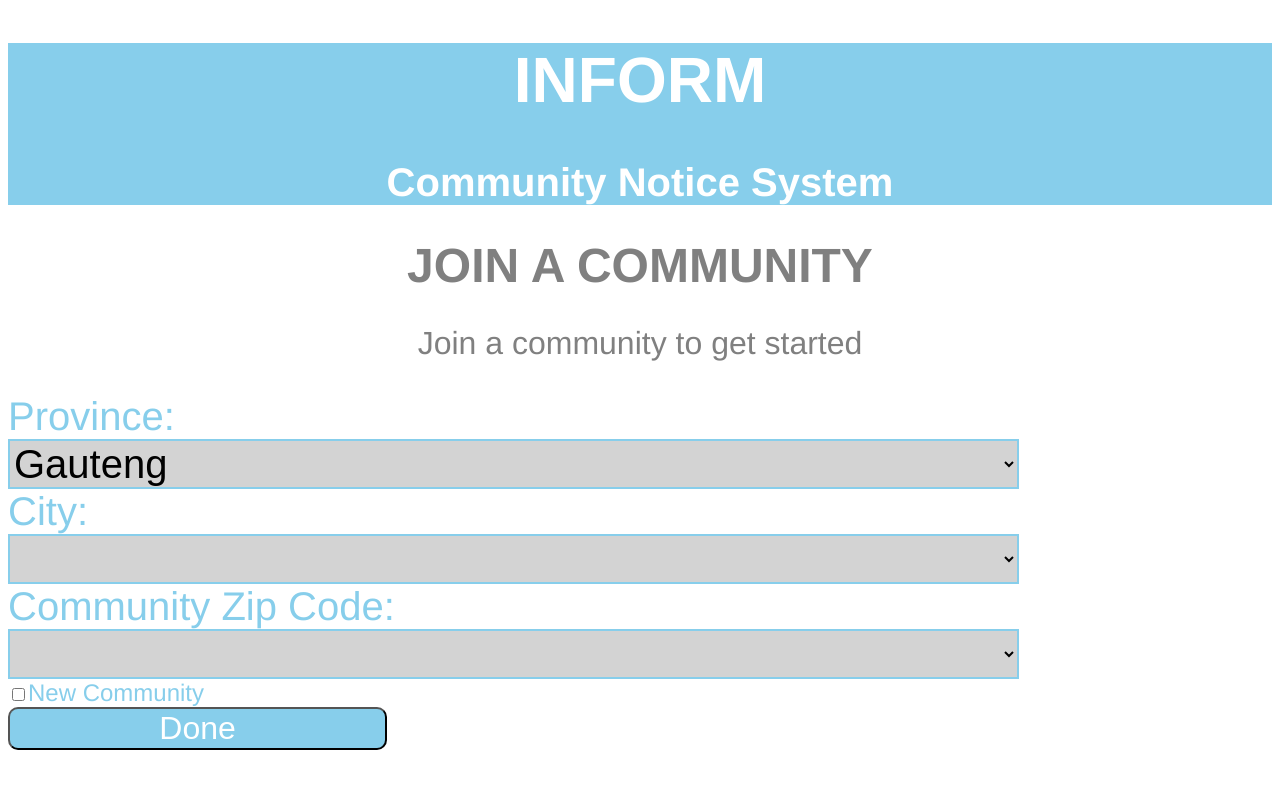
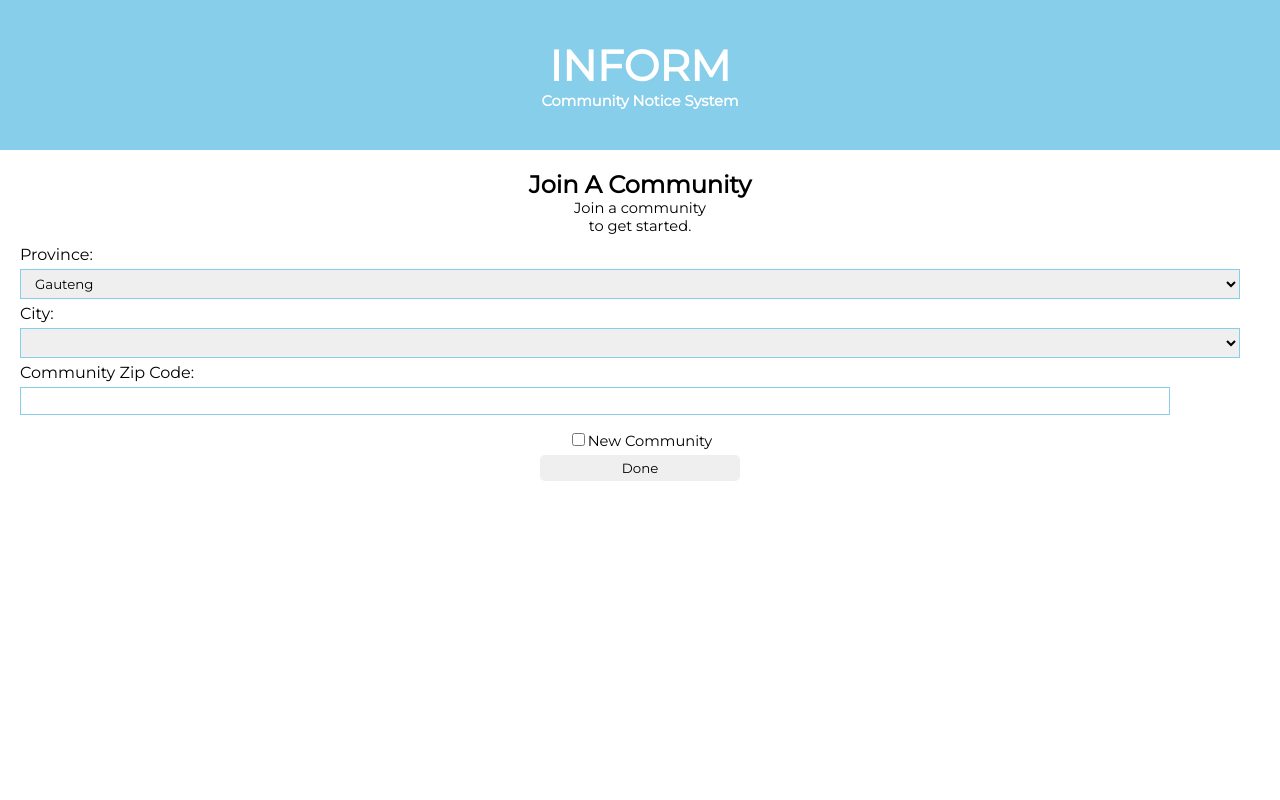
Before and after one commit to daniel-t-mabaso/inform, a PHP site: page /communityRegister.php in a window 1280 px wide. Run offline with PHP 8.4, Linux system fonts and the light colour scheme; lists and menus that the app fills with data are empty.

Commit message:
Added more user interface pages and styling them.

```diff
--- a/assets/css/components.css
+++ b/assets/css/components.css
@@ -34,7 +34,7 @@
 }
 
 .checkBox{
-    width: 12px;
+    width: 4px;
 }
 
 .choiceButton{
--- a/communityRegister.php
+++ b/communityRegister.php
@@ -1,18 +1,21 @@
 <!DOCTYPE html>
 <html>
+        <?php
+            include 'assets/php/dependencies.php';
+        ?>
+
         <body style="font-family: 'Franklin Gothic Medium', 'Arial Narrow', Arial, sans-serif">
-                <div style="background-color: skyblue; text-align: center">
-                    <h1 style="color: white; font-size:400%">INFORM</h1>
-                    <h2 style="color: white; font-size: 250%">Community Notice System</h2>
-                </div>
-                <div style="text-align: center">
-                        <h1 style="color: grey; font-size: 300%">JOIN A COMMUNITY</h1>
-                        <p style="color: grey; font-size: 200%">Join a community to get started</p>
-                </div>
-                <div>
-                    <form style="color: skyblue; font-size:250%; ">
+            <div class="vertical-padding-40 white-txt" style="background-color: skyblue; text-align: center">
+                <h1 class='title'>INFORM</h1>
+                <h2 class='book'>Community Notice System</h2>
+            </div>
+
+            <div class='center-txt padding-20 vertical-padding-30 max-width'>
+                <h1 class="heading">Join A Community</h1>
+                <p class="book">Join a community<br>to get started.</p>
+                <form method="post" action="./" class="left-txt vertical-padding-10">
                         Province:<br>
-                        <select name="provinces"style=" font-size:100%; width: 80%; border: 2px solid skyblue; background-color: lightgray;" required>
+                        <select class="inputField" name="provinces" required>
                             <option value="gp">Gauteng</option>
                             <option value="kzn">Kwa-Zulu Natal</option>
                             <option value="fs">Free State</option>
@@ -24,18 +27,19 @@
                             <option value="lp">Limpopo</option>
                         </select><br>
                         City:<br>
-                        <select name="city" style="font-size:100%; width: 80%; border: 2px solid skyblue; background-color: lightgray;" required>
+                        <select name="city" class="inputField" required>
 
                         </select><br>
                         Community Zip Code:<br>
-                        <select name="zipCode" style="font-size:100%; width: 80%; border: 2px solid skyblue; background-color: lightgray;" required>
+                        <input type="text" class="inputField" style="width: 91%" name="zipCode" required>
+                        <datalist>
 
-                        </select>
-                    </form>
-                    <div style="font-size:x-large; color:skyblue">
-                        <input type="checkbox" name="newCommunity">New Community<br>
-                    </div>
-                    <button type="button" onclick="location.href = 'home.html';" style="background-color:skyblue; color: white; border-radius: 10px; width: 30%; font-size: xx-large; justify-content: center ">Done</button>
+                        </datalist>
+                </form>
+                <div class="book center-txt">
+                            <input type="checkbox" name="newCommunity">New Community<br>
                 </div>
+                <input class="button center-txt" type="submit" value="Done" name="done" />
+            </div>
         </body>
 </html>
```
Also changed, not shown: login.php (+17 -1 lines), profile.php (added, +32 -0 lines), registration.php (+20 -3 lines).
